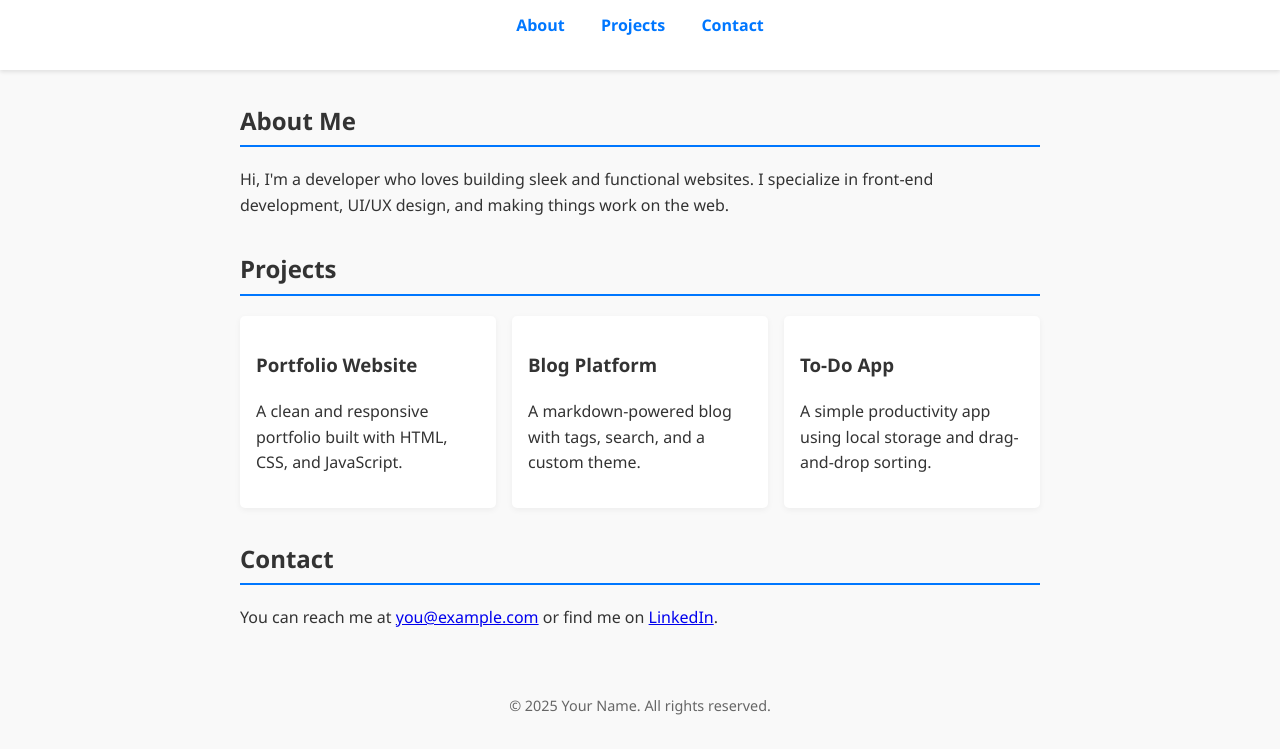
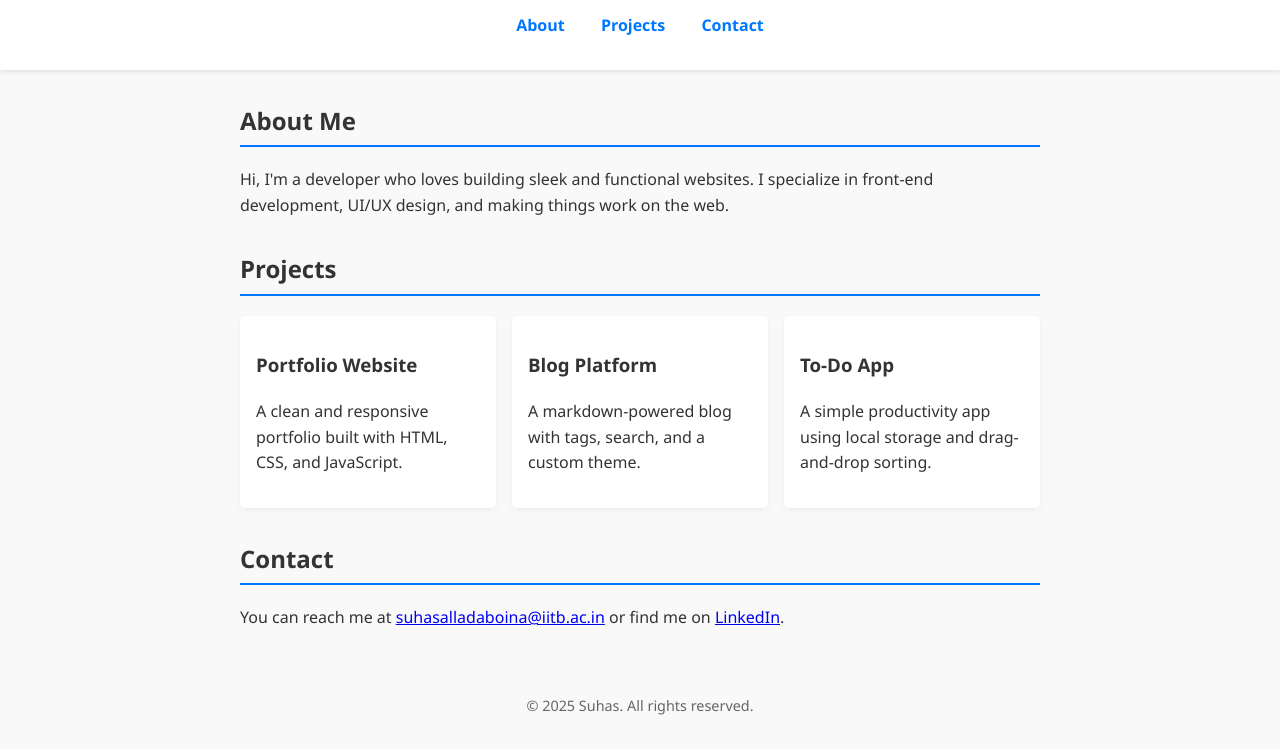
Before and after one commit to suhas11A/suhas11A.github.io, a plain HTML site: page index.html in a window 1280 px wide. Shown: the part 133-882 px from the top of the page. Drawn offline with Linux system fonts and the light colour scheme.

Commit message:
Update index.html

```diff
--- a/index.html
+++ b/index.html
@@ -3,7 +3,7 @@
 <head>
   <meta charset="UTF-8" />
   <meta name="viewport" content="width=device-width, initial-scale=1.0" />
-  <title>Your Name</title>
+  <title>Suhas Alladaboina</title>
   <style>
     :root {
       --bg: #f9f9f9;
@@ -123,11 +123,11 @@
 
   <section id="contact">
     <h2>Contact</h2>
-    <p>You can reach me at <a href="mailto:you@example.com">you@example.com</a> or find me on <a href="#">LinkedIn</a>.</p>
+    <p>You can reach me at <a href="mailto:suhasalladaboina@iitb.ac.in">suhasalladaboina@iitb.ac.in</a> or find me on <a href="https://www.linkedin.com/in/s-s-d-b-sidhvik-suhas-alladaboina-17084a2b3/">LinkedIn</a>.</p>
   </section>
 
   <footer>
-    © 2025 Your Name. All rights reserved.
+    © 2025 Suhas. All rights reserved.
   </footer>
 
 </body>
```
